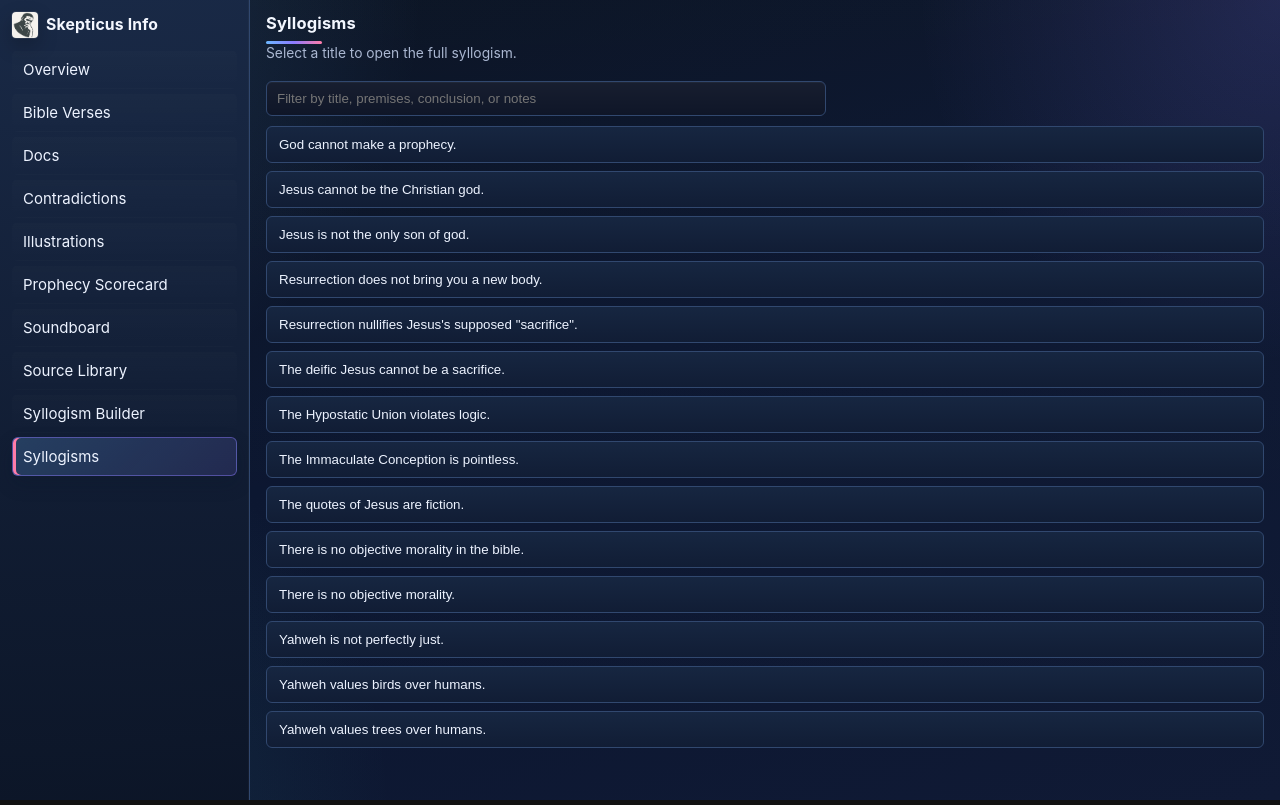
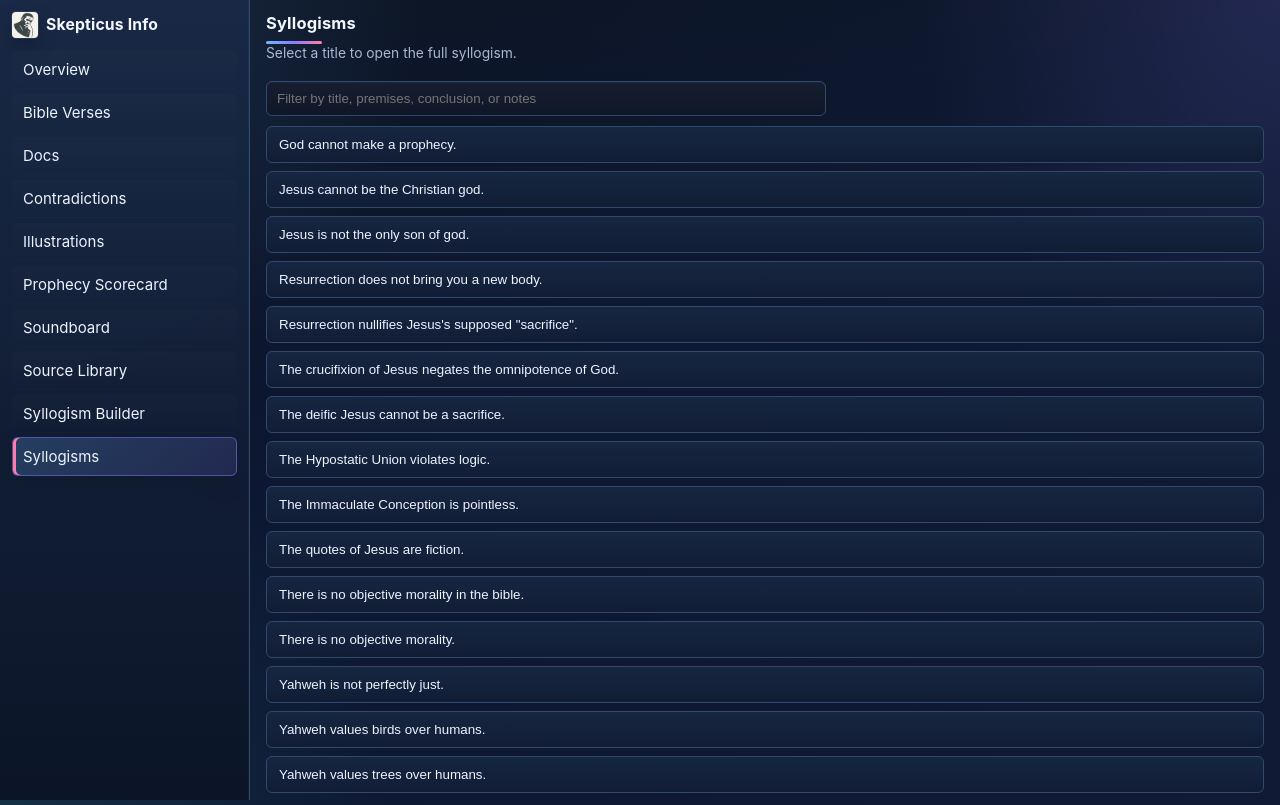
Before and after one commit to bytebodger/skepticus-info, a React (Vite) app: page /syllogisms in a window 1280 px wide. Built offline with nearby package versions, Linux system fonts and the light colour scheme.

Commit message:
more docs & syllogisms

```diff
--- a/src/data/syllogisms.ts
+++ b/src/data/syllogisms.ts
@@ -183,6 +183,16 @@ export const syllogisms: Syllogism[] = [
         conclusion: 'There is no objective morality.',
         notes: [],
     },
+    {
+        id: 'crucifixion-negates-omnipotence',
+        title: 'The crucifixion of Jesus negates the omnipotence of God.',
+        premises: [
+            'Yahweh is omnipotent.',
+            'An omnipotent god could forgive you, for any reason, any time he wants to.',
+        ],
+        conclusion: 'The crucifixion of Jesus negates the omnipotence of God.',
+        notes: [],
+    },
 ];
 
 export function getSyllogismsSorted(): Syllogism[]
```
